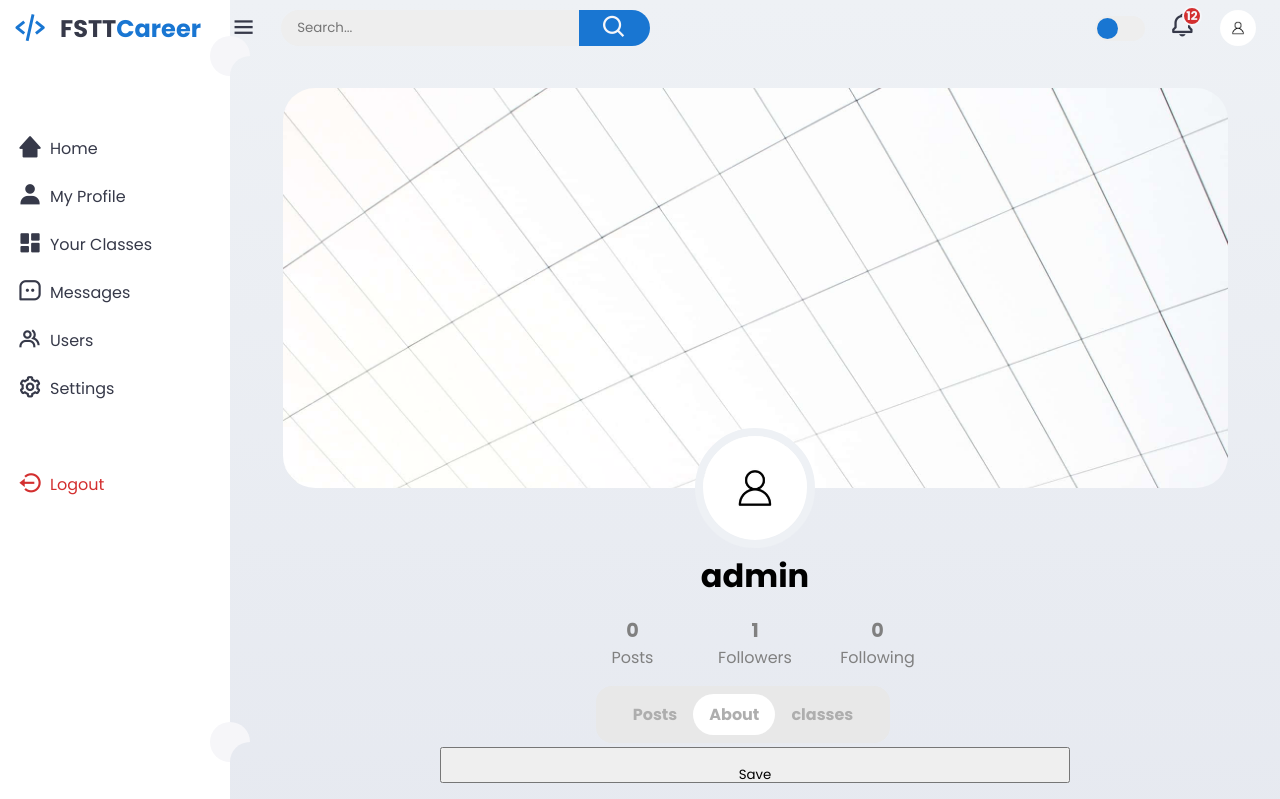
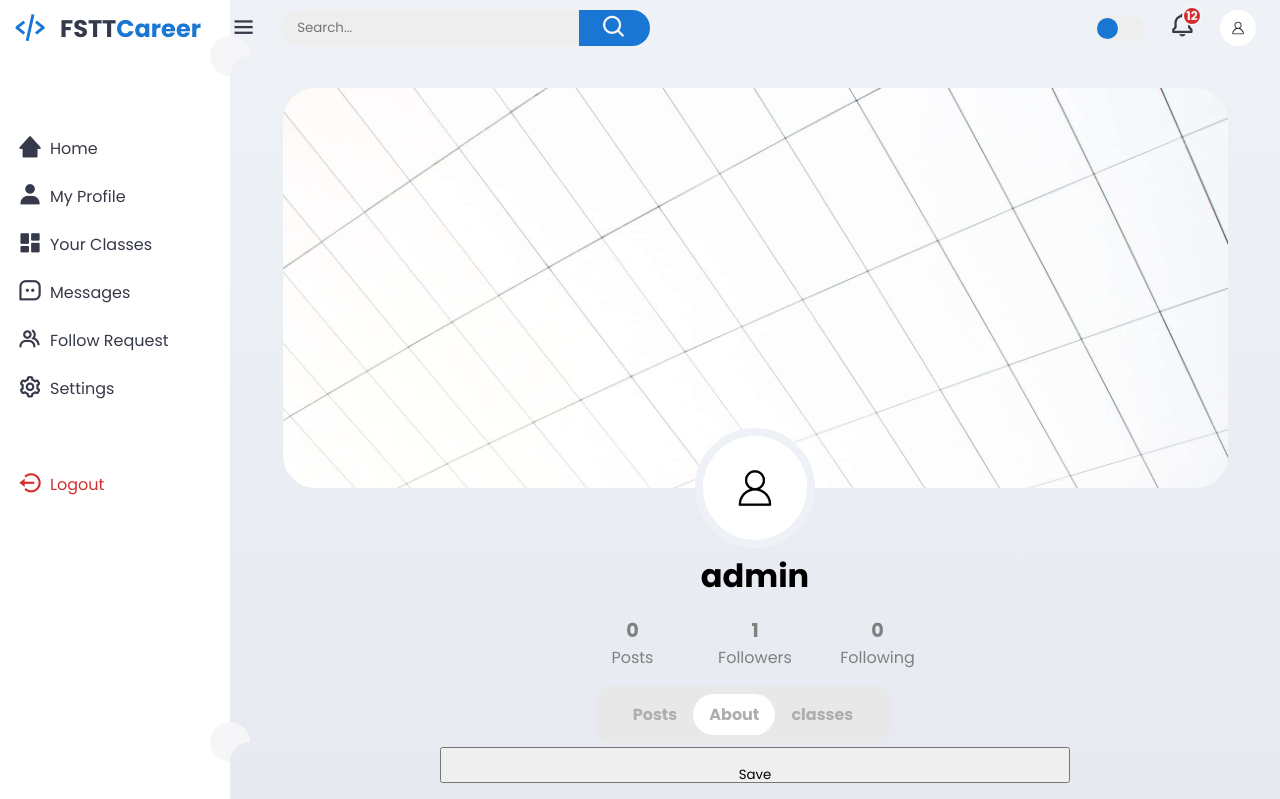
Before and after one commit to ayoubkhabali/CareerLink, a Django app: page /profile/admin/update/ in a window 1280 px wide. Shown: the top 799 px of the page. Run offline with Django 5.2, Linux system fonts and the light colour scheme; a user stored in the database is signed in; data comes from the database, SQL or seed files in the repository; both versions use the stored data as it was after the commit.

Commit message:
updating forms

```diff
--- a/fsttCareerLink/CareerLink/forms.py
+++ b/fsttCareerLink/CareerLink/forms.py
@@ -143,7 +143,7 @@
 class ChangeTeacherInfoForm(forms.ModelForm):
     class Meta:
         model = User
-        fields = ['username', 'email', 'first_name', 'last_name', 'bio','profile_pic','profile_cover']  # Fields specific to User model
+        fields = ['username', 'email', 'first_name', 'last_name', 'bio', 'profile_pic', 'profile_cover']
 
 class ChangeStudentInfoForm(forms.ModelForm):
     class Meta:
--- a/fsttCareerLink/CareerLink/templates/about_profile.html
+++ b/fsttCareerLink/CareerLink/templates/about_profile.html
@@ -27,21 +27,20 @@
 <div class="about">
 
     <!-- Form for editing user information -->
-    <form method="post" action="{% url 'update_profile' username=user.username %}" class="edit-info-form">
+    <form method="post" action="{% url 'update_profile' username=user.username %}" class="edit-info-form" enctype="multipart/form-data">
         {% csrf_token %}
         {{ user_form.as_p }}
         {% if request.user.role == 'STUDENT' %}
-
-        {{ student_form.as_p }}
+            {{ student_form.as_p }}
         {% elif request.user.role == 'TEACHER' %}
-        {{ teacher_form.as_p }}
+            {{ teacher_form.as_p }}
         {% else %}
-        <p></p>
+            <p></p>
         {% endif %}
-
         <input type="submit" value="Save">
     </form>
 
 
 
+
 </div>
--- a/fsttCareerLink/CareerLink/templates/base.html
+++ b/fsttCareerLink/CareerLink/templates/base.html
@@ -28,7 +28,7 @@
             <li><a href="{% url 'user_profile' username=request.user.username %}" class="menu-item"><i class='bx bxs-user'></i>My Profile</a></li>
             <li><a href="{% url 'classes' username=request.user.username %}" class="menu-item"><i class='bx bxs-dashboard'></i>Your Classes</a></li>
             <li><a href="{% url 'inbox' %}" class="menu-item"><i class='bx bx-message-square-dots'></i>Messages</a></li>
-            <li><a href="#" class="menu-item"><i class='bx bx-group'></i>Users</a></li>
+            <li><a  href="" class="menu-item"><i class='bx bx-group'></i>Follow Request</a></li>
             <li><a href="#" class="menu-item"><i class='bx bx-cog'></i>Settings</a></li>
         </ul>
 
--- a/fsttCareerLink/CareerLink/templates/user_profile.html
+++ b/fsttCareerLink/CareerLink/templates/user_profile.html
@@ -19,20 +19,25 @@
                 {% endif %}
 
             {% else %}
-
             {% if request.user not in user.followers.all %}
-            <form method="post" action="{% url 'follow_user' user.username %}">
-                {% csrf_token %}
-                <button type="submit">Follow</button>
-            </form>
-            {% else %}
+            {% if follow_request_sent %}
+                <form method="post" action="{% url 'remove_follow_request' user.username %}">
+                    {% csrf_token %}
+                    <button type="submit">Requested</button>
+                </form>
+                {% else %}
+                <form method="post" action="{% url 'follow_user' user.username %}">
+                    {% csrf_token %}
+                    <button type="submit">Follow</button>
+                </form>
+            {% endif %}
+        {% else %}
             <form method="post" action="{% url 'unfollow_user' user.username %}">
                 {% csrf_token %}
                 <button type="submit">Unfollow</button>
             </form>
+        {% endif %}
 
-
-            {% endif %}
             {% endif %}
 
         </div>
--- a/fsttCareerLink/CareerLink/urls.py
+++ b/fsttCareerLink/CareerLink/urls.py
@@ -40,6 +40,7 @@
     path('profile/<str:username>/add-experience/', views.add_experience, name='add_experience'),
     path('notifications/<str:username>/accept/', views.accept_follow_request, name='accept_follow_request'),
     path('notifications/<str:username>/decline/', views.refuse_follow_request, name='refuse_follow_request'),
+    path('remove_follow_request/<str:username>/', views.remove_follow_request, name='remove_follow_request'),
 
 
 ]
--- a/fsttCareerLink/CareerLink/views.py
+++ b/fsttCareerLink/CareerLink/views.py
@@ -221,6 +221,8 @@
         student = request.user.student
         classes = Class.objects.filter(students=student).prefetch_related('students')
 
+    follow_request_sent = Notification.objects.filter(sender=request.user, receiver=user, type='follow_request').exists()
+
     context = {
         'classes_url' : classes_url,
         'classes' : classes,
@@ -230,7 +232,8 @@
         'posts': posts,
         'shared_posts': shared_posts,
         'posts_url': posts_url,
-        'about_url': about_url  # Pass the about_url variable to the template
+        'about_url': about_url,
+        'follow_request_sent' :follow_request_sent
     }
 
     return render(request, 'user_profile.html', context)
@@ -469,17 +472,18 @@
             user_form = ChangeTeacherInfoForm(request.POST, request.FILES, instance=user)
             teacher_form = TeacherInfoForm(request.POST, request.FILES, instance=user.teacher)
             if user_form.is_valid() and teacher_form.is_valid():
+                # Save the user form first to ensure the instance is updated
                 user_form.save()
                 teacher_form.save()
                 return redirect('user_profile', username=username)
     else:
         if user.role == 'STUDENT':
-            user_form = ChangeStudentInfoForm(instance=user)
+            user_form = ChangeStudentInfoForm(instance=user, initial={'profile_pic': user.profile_pic, 'profile_cover': user.profile_cover})
             student_form = StudentInfoForm(instance=user.student)
             context = {'user_form': user_form, 'student_form': student_form, 'posts_url': posts_url, 'about_url': about_url}
             return render(request, 'about_profile.html', context)
         elif user.role == 'TEACHER':
-            user_form = ChangeTeacherInfoForm(instance=user)
+            user_form = ChangeTeacherInfoForm(instance=user, initial={'profile_pic': user.profile_pic, 'profile_cover': user.profile_cover})
             teacher_form = TeacherInfoForm(instance=user.teacher)
             context = {'user_form': user_form, 'teacher_form': teacher_form, 'posts_url': posts_url, 'about_url': about_url}
             return render(request, 'user_profile.html', context)
@@ -493,15 +497,23 @@
 @login_required
 def follow_user(request, username):
     user_to_follow = get_object_or_404(User, username=username)
-    # Create a follow request notification
-    Notification.objects.create(
-        sender=request.user,
-        receiver=user_to_follow,
-        message=f'{request.user.username} wants to follow you.',
-        type='follow_request',  # Set the type to 'follow_request'
-    )
+    follow_request_sent = Notification.objects.filter(sender=request.user, receiver=user_to_follow, type='follow_request').exists()
+    if not follow_request_sent:
+        Notification.objects.create(
+            sender=request.user,
+            receiver=user_to_follow,
+            message=f'{request.user.username} wants to follow you.',
+            type='follow_request'
+        )
+    else:
+        # If follow request already sent, remove it
+        Notification.objects.filter(sender=request.user, receiver=user_to_follow, type='follow_request').delete()
     return redirect('user_profile', username=username)
 
+def remove_follow_request(request, username):
+    user_to_unfollow = get_object_or_404(User, username=username)
+    Notification.objects.filter(sender=request.user, receiver=user_to_unfollow, type='follow_request').delete()
+    return redirect('user_profile', username=username)
 
 from django.shortcuts import render, redirect, get_object_or_404
 from django.contrib.auth import get_user_model
```
Also changed, not shown: fsttCareerLink/db.sqlite3, fsttCareerLink/media/cover.jpg (added), 1 other file.
